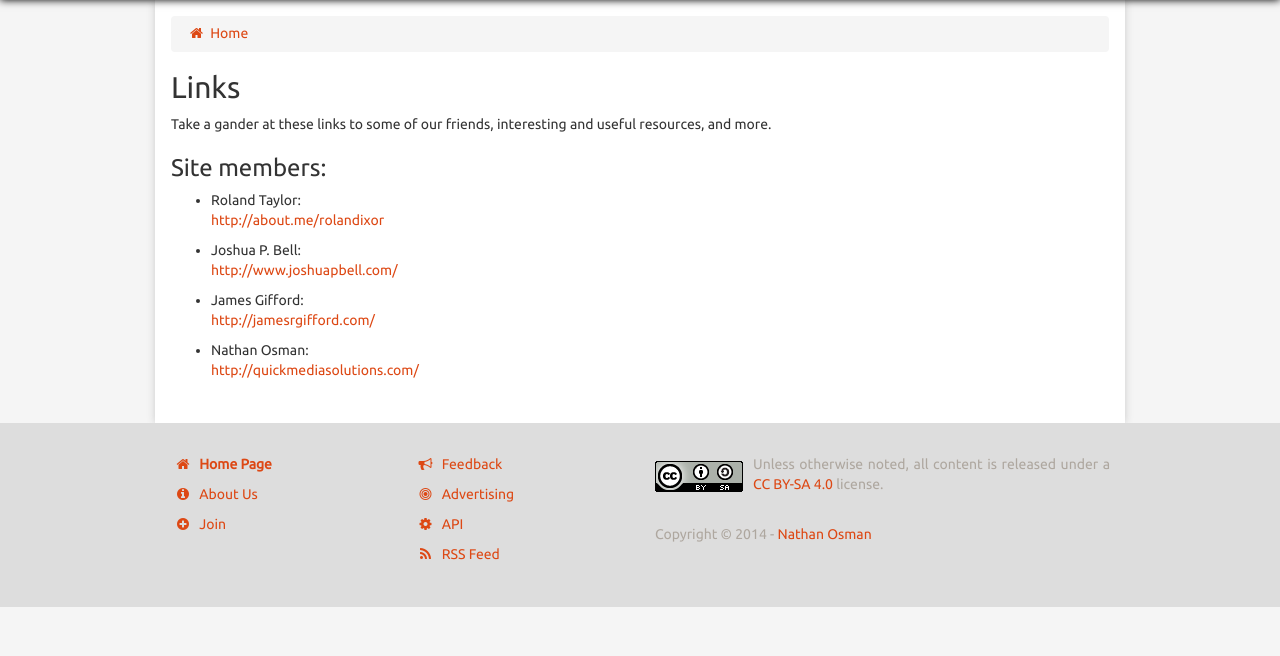
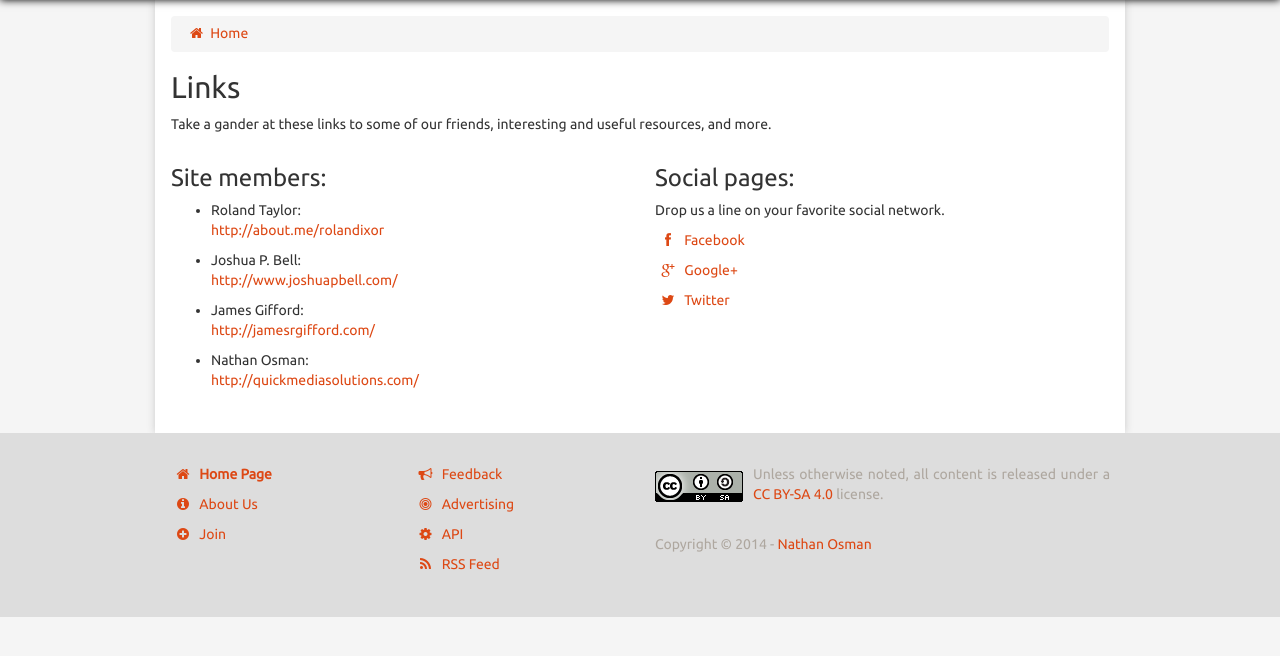
Before and after one commit to 2buntu/2buntu-blog, a Django app: template twobuntu/templates/pages/links.html in a window 1280 px wide. Shown: the part 51-707 px from the top of the page. Run offline with Django 3.2, Linux system fonts and the light colour scheme; the template is opened without the code that fills it, so the values that code supplies are empty; parts of the project's set-up code (start-up, migrations or seed data) failed here and were passed over; some libraries are stand-ins or nearby versions.

Commit message:
Added links to social networks to Links page.

```diff
--- a/twobuntu/templates/pages/links.html
+++ b/twobuntu/templates/pages/links.html
@@ -5,6 +5,8 @@
     <p>
         Take a gander at these links to some of our friends, interesting and useful resources, and more.
     </p>
+    <div class="row">
+        <div class="col-sm-6">
             <h3>Site members:</h3>
             <ul>
                 <li>
@@ -32,4 +34,36 @@
                     </p>
                 </li>
             </ul>
+        </div>
+        <div class="col-sm-6">
+            <h3>Social pages:</h3>
+            <p>
+                Drop us a line on your favorite social network.
+            </p>
+            <p>
+                <a href="https://www.facebook.com/pages/2buntucom/129981420418132"
+                   title="2buntu on Facebook"
+                   target="_blank">
+                    <span class="fa fa-facebook fa-fw"></span>
+                    Facebook
+                </a>
+            </p>
+            <p>
+                <a href="https://plus.google.com/+2buntu"
+                   title="2buntu on Google+"
+                   target="_blank">
+                    <span class="fa fa-google-plus fa-fw"></span>
+                    Google+
+                </a>
+            </p>
+            <p>
+                <a href="https://twitter.com/2buntu"
+                   title="2buntu on Twitter"
+                   target="_blank">
+                    <span class="fa fa-twitter fa-fw"></span>
+                    Twitter
+                </a>
+            </p>
+        </div>
+    </div>
 {% endblock %}
```
Lines whose indentation alone changed are shown as unchanged.
